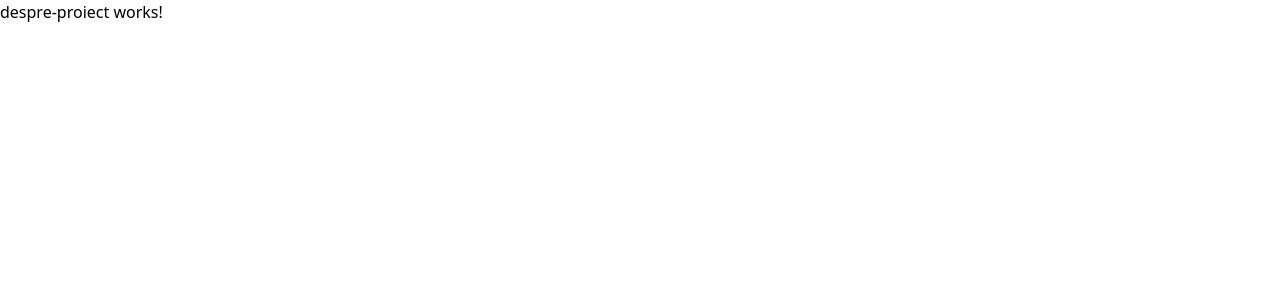
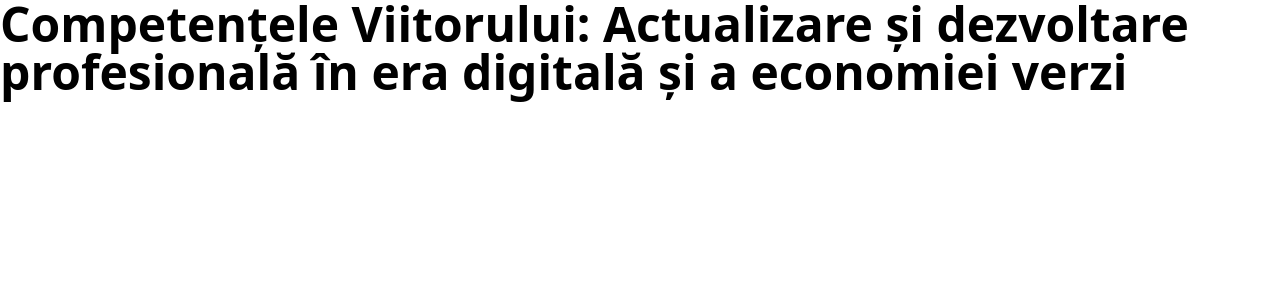
Before and after one commit to AlexJacho/312670, an Angular app: page /despre in a window 1280 px wide. Shown: the top 300 px of the page. Built offline with nearby package versions, Linux system fonts and the light colour scheme.

Commit message:
Title added to new page

```diff
--- a/src/app/Domains/info/pages/despre-proiect/despre-proiect.component.html
+++ b/src/app/Domains/info/pages/despre-proiect/despre-proiect.component.html
@@ -1 +1,16 @@
-<p>despre-proiect works!</p>
+<!DOCTYPE html>
+<html lang="en">
+
+<head>
+    <meta charset="UTF-8">
+    <meta name="viewport" content="width=device-width, initial-scale=1.0">
+    <title>2 </title>
+</head>
+    <h1 class="text-5xl font-extrabold dark:text-white">Competențele Viitorului: Actualizare și dezvoltare profesională în era digitală și a economiei verzi</h1>
+
+<body>
+
+
+</body>
+
+</html>
```
